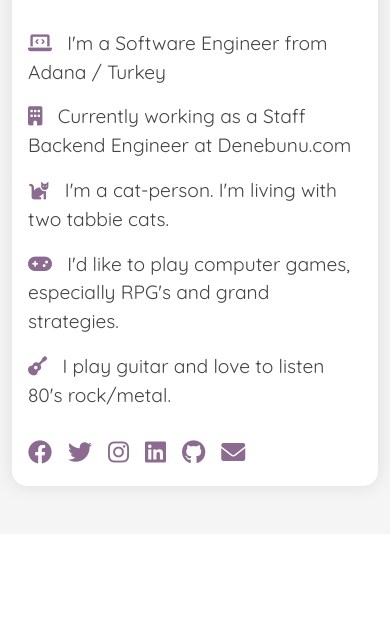
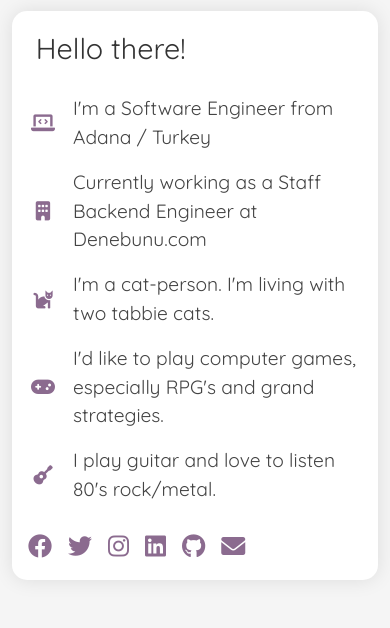
Before and after one commit to dhargan/tunay-django, a Django app: page / in a window 390 px wide. Shown: the part 762-1390 px from the top of the page. Before the commit the page ends 1260 px from the top, so only its background shows below. Run offline with Django 5.2, Linux system fonts and the light colour scheme.

Commit message:
Optimize profile layout and improve styling consistency.
Reorganized HTML structure by replacing `<p>` tags with a flexible `<div>`-based layout for better maintainability. Updated CSS to adjust spacing, reduce profile image dimensions, and introduce a responsive design for the info list. These changes enhance visual alignment and usability.

```diff
--- a/tunay/home/static/css/style.css
+++ b/tunay/home/static/css/style.css
@@ -5,8 +5,8 @@ body {
 
 .header-banner {
     background-color: #8b6b8f;
-    padding: 0;
-    margin-bottom: 1rem;
+    padding: 1rem 0;
+    margin-bottom: 1.5rem;
 }
 
 .highlight {
@@ -14,9 +14,9 @@ body {
 }
 
 .profile-image {
-    width: 150px;
-    height: 150px;
-    border: 5px solid #fff;
+    width: 100px;
+    height: 100px;
+    border: 3px solid #fff;
     box-shadow: 0 0 15px rgba(0,0,0,0.2);
 }
 
@@ -41,15 +41,28 @@ body {
     margin-bottom: 1.5rem;
 }
 
+.info-list {
+    display: flex;
+    flex-direction: column;
+    gap: 1rem;
+}
+
 .info-item {
+    display: flex;
+    align-items: center;
     font-size: 1.2rem;
-    margin-bottom: 1rem;
     color: #444;
 }
 
 .info-item i {
-    margin-right: 10px;
+    width: 30px;
+    margin-right: 15px;
     color: #8b6b8f;
+    text-align: center;
+}
+
+.info-item span {
+    flex: 1;
 }
 
 .social-links {
@@ -77,7 +90,6 @@ body {
     }
 }
 
-
 .josefin-sans-txt {
   font-family: "Josefin Sans", sans-serif;
   font-optical-sizing: auto;
--- a/tunay/home/templates/index.html
+++ b/tunay/home/templates/index.html
@@ -26,32 +26,35 @@
         <div class="row">
             <div class="col-md-4">
                 <div class="profile-card">
-                    <img src="{% static 'img/photo.png' %}" alt="Profile" class="img-fluid rounded">
+                    <img src="{% static 'img/photo.jpg' %}" alt="Profile" class="img-fluid rounded">
                 </div>
             </div>
             <div class="col-md-8">
                 <div class="info-section">
                     <p class="greeting quicksand-txt"><i class="fas fa-hand-wave"></i> Hello there!</p>
 
-                    <p class="info-item quicksand-txt">
-                        <i class="fas fa-laptop-code"></i> I'm a Software Engineer from Adana / Turkey
-                    </p>
+                    <div class="info-list">
+                        <div class="info-item quicksand-txt">
+                            <i class="fas fa-laptop-code"></i> <span>I'm a Software Engineer from Adana / Turkey</span>
+                        </div>
 
-                    <p class="info-item quicksand-txt">
-                        <i class="fas fa-building"></i> Currently working as a Staff Backend Engineer at Denebunu.com
-                    </p>
+                        <div class="info-item quicksand-txt">
+                            <i class="fas fa-building"></i> <span>Currently working as a Staff Backend Engineer at Denebunu.com</span>
+                        </div>
 
-                    <p class="info-item quicksand-txt">
-                        <i class="fas fa-cat"></i> I'm a cat-person. I'm living with two tabbie cats.
-                    </p>
+                        <div class="info-item quicksand-txt">
+                            <i class="fas fa-cat"></i> <span>I'm a cat-person. I'm living with two tabbie cats.</span>
+                        </div>
 
-                    <p class="info-item quicksand-txt">
-                        <i class="fas fa-gamepad"></i> I'd like to play computer games, especially RPG's and grand strategies.
-                    </p>
+                        <div class="info-item quicksand-txt">
+                            <i class="fas fa-gamepad"></i> <span>I'd like to play computer games, especially RPG's and grand strategies.</span>
+                        </div>
 
-                    <p class="info-item quicksand-txt">
-                        <i class="fas fa-guitar"></i> I play guitar and love to listen 80's rock/metal.
-                    </p>
+                        <div class="info-item quicksand-txt">
+                            <i class="fas fa-guitar"></i> <span>I play guitar and love to listen 80's rock/metal.</span>
+                        </div>
+                    </div>
+
 
                     <div class="social-links mt-4">
                         <a href="https://www.facebook.com/teyobeyler" target="_blank" class="social-icon"><i class="fab fa-facebook"></i></a>
```
